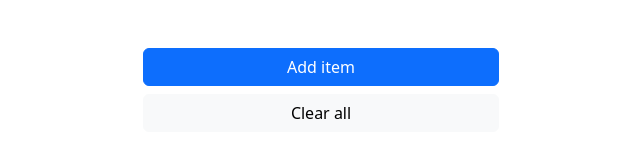
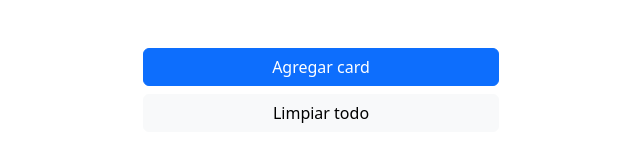
Before and after one commit to Jaramillo03/Jaramillo03.github.io, a plain HTML site: page list.html in a window 1280 px wide. Shown: the full height of the page, 319-959 px from the left. Drawn offline with nearby package versions, Linux system fonts and the light colour scheme.

Commit message:
Update list.html

```diff
--- a/list.html
+++ b/list.html
@@ -4,7 +4,7 @@
 <head>
   <meta charset="utf-8">
   <meta name="viewport" content="width=device-width, initial-scale=1">
-  <title>Bootstrap demo</title>
+  <title>All objects</title>
   <link href="https://cdn.jsdelivr.net/npm/bootstrap@5.3.2/dist/css/bootstrap.min.css" rel="stylesheet"
     integrity="sha384-T3c6CoIi6uLrA9TneNEoa7RxnatzjcDSCmG1MXxSR1GAsXEV/Dwwykc2MPK8M2HN" crossorigin="anonymous">
 </head>
@@ -13,8 +13,8 @@
     <div class="row justify-content-center my-5">
       <div class="col-4">
         <div class="d-grid gap-2">
-          <button class="btn btn-primary" type="button">Add item</button>
-          <button class="btn btn-light" type="button">Clear all</button>
+          <button class="btn btn-primary" type="button">Agregar card</button>
+          <button class="btn btn-light" type="button">Limpiar todo</button>
         </div>
       </div>
     </div>
```
